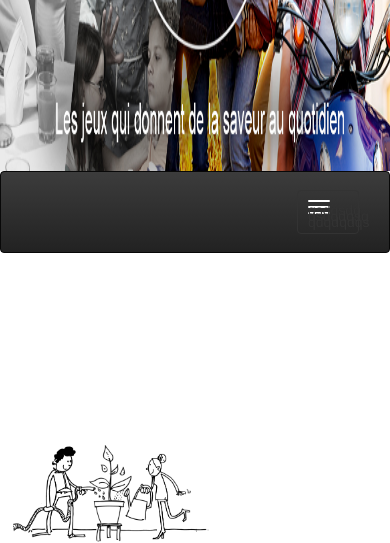
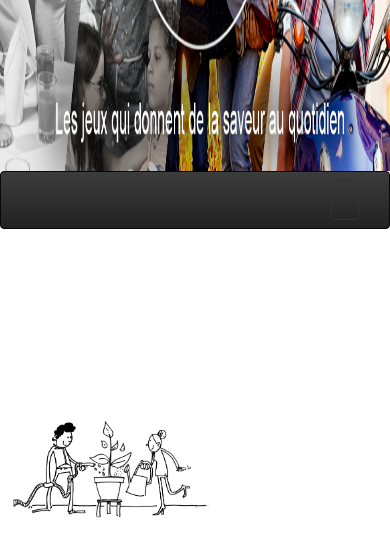
Before and after one commit to WildCodeSchool/fonatinebleau-0916-boiteDeComm, a PHP site: page / in a window 390 px wide; the page is wider, and only the part inside the window is pictured. Shown: the part 429-972 px from the top of that part. Run offline with PHP 8.4, Linux system fonts and the light colour scheme; some libraries are stand-ins or nearby versions; some web fonts are replaced.

Commit message:
navbar responsive

```diff
--- a/css/style.css
+++ b/css/style.css
@@ -89,12 +89,14 @@ p {
   border-right: solid 1px;
   border-color: #DDDDDD ;
   border-radius: 0.10px;
+  width:auto;
 }
 
 
 .nav_bar_row{
   margin-top: 10px;
   margin-bottom: 10px;
+  width:auto;
 }
 
 
@@ -103,12 +105,14 @@ p {
     z-index: 100;
     width: 100%;
     vertical-align:middle;
+    width:100%;
 }
+
 
 .partenaires1  {
 float: right;
-height: ;
 }
+
 
 a.btn.btn-lg.navbar-right {
   font-size: 20px;
--- a/pages/navbar.php
+++ b/pages/navbar.php
@@ -1,22 +1,22 @@
 
-<!-- Fixed navbar -->
-<nav id="myNav" class="navbar navbar-inverse" data-spy="affix">
-    <div class="container-fluid">
-        <div class="row nav_bar_row">
-            <div class="col-sm-12">
-                <!-- Brand and toggle get grouped for better mobile display -->
-                <div class="navbar-header">
-                    <button type="button" data-target="#navbarCollapse" data-toggle="collapse" class="navbar-toggle">
-                        <span class="icon-bar">qsdqsdq</span>
-                        <span class="icon-bar">qsdqdqsq</span>
-                        <span class="icon-bar">qdqdqdqs</span>
-                        <ul>
-                    </button>
-                </div>
-                <!-- Collection of nav links and other content for toggling -->
-                <div id="navbarCollapse" class="collapse navbar-collapse">
-                    <div class="navbar-collapse collapse" id="navbar-collapsible">
-                        <ul class="nav navbar-nav navbar-left">
+<script>
+$('#nav').affix({
+      offset: {
+        top: $('header').height()
+      }
+});
+</script>
+<!-- Begin Navbar -->
+<nav id="myNav" class="navbar navbar-inverse" data-spy="affix" role="navigation">
+    <div class="container">
+      <!-- .btn-navbar is used as the toggle for collapsed navbar content -->
+      <a class="navbar-toggle" data-toggle="collapse" data-target=".navbar-collapse">
+        <span class="glyphicon glyphicon-bar"></span>
+        <span class="glyphicon glyphicon-bar"></span>
+        <span class="glyphicon glyphicon-bar"></span>
+      </a>
+      <div class="navbar-collapse collapse">
+                            <ul class="nav navbar-nav navbar-left">
                             <li>
                                 <a class="navbar-brand" href="#">
                                     <img id="logo" src="images/logo.png" alt="logo" class="img-circle" alt="#"/>
@@ -29,18 +29,16 @@
                             <li><a style="margin-left:10px;" style="margin-right:15px;" href="#section5">BLOG</a></li>
                             <li><a style="margin-left:10px;" style="margin-right:15px;" href="#section6">CONTACT </a></li>
                         </ul>
+        <ul class="nav pull-right navbar-nav">
+          <li>
+        <button type="button" class="btn btn-lg navbar-right" style="background-color:grey" style="font-color: white">
+                                 <span class="glyphicon .glyphicon-shopping-cart"></span>Panier</a>
 
-                            <button type="button" class="btn btn-lg navbar-right"style="background-color:grey" style="font-color: white">
-          						 <span class="glyphicon .glyphicon-shopping-cart"></span>Panier</a>
 
-                            <a class="btn btn-lg navbar-right"style="background-color:grey" style="font-color: white;">
-                                PANIER
-                                <i class="fa fa-shopping-cart" aria-hidden="true" style="size:50px;">
-                                </i>
-                            </a>
-
-                    </div>
-                </div>
-        </div>
+            <a href="#"><i class="glyphicon glyphicon-shopping-cart"></i> <span class="badge">2</span></a>
+         </li>
+        </ul>
+      </div>
     </div>
+  </div><!-- /.navbar -->
 </nav>
```
